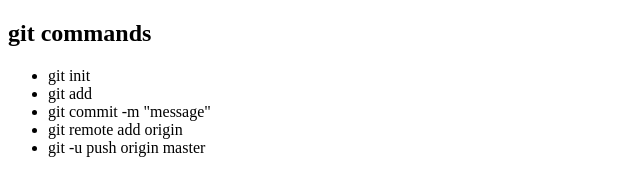
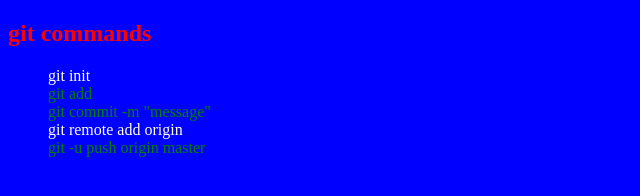
Before and after one commit to mowlid21/git-commands, a plain HTML site: page index.html in a window 1280 px wide. Shown: the whole page, without its empty margins (0-640 px from the left). Drawn offline with Linux system fonts and the light colour scheme.

Commit message:
added css

```diff
--- a/index.html
+++ b/index.html
@@ -3,18 +3,21 @@
 <head>
     <meta charset="UTF-8">
     <title>git commands</title>
+    <link rel="stylesheet" href="styles.css">
 </head>
 <body>
 
 <h2>git commands</h2>
 <ul>
     <li>git init</li>
-    <li>git add</li>
-    <li>git commit -m "message"</li>
+    <li class="repeat">git add</li>
+    <li class="repeat">git commit -m "message"</li>
     <li>git remote add origin</li>
-    <li>git -u push origin master</li>
+    <li class="repeat">git -u push origin master</li>
 
 </ul>
 
+
+
 </body>
 </html>
--- /dev/null
+++ b/styles.css
@@ -0,0 +1,18 @@
+body{
+    background: blue;
+
+}
+ ul{
+     list-style: none;
+
+ }
+ li{
+     color: white;
+ }
+ .repeat{
+     color: green;
+ }
+
+ h2{
+     color: red;
+ }
```
